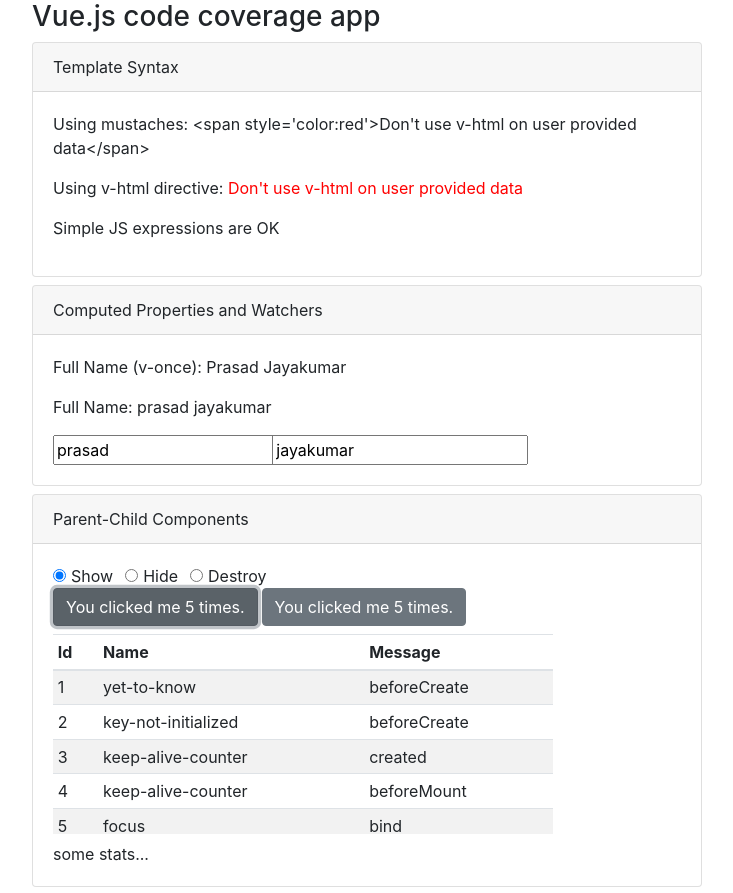
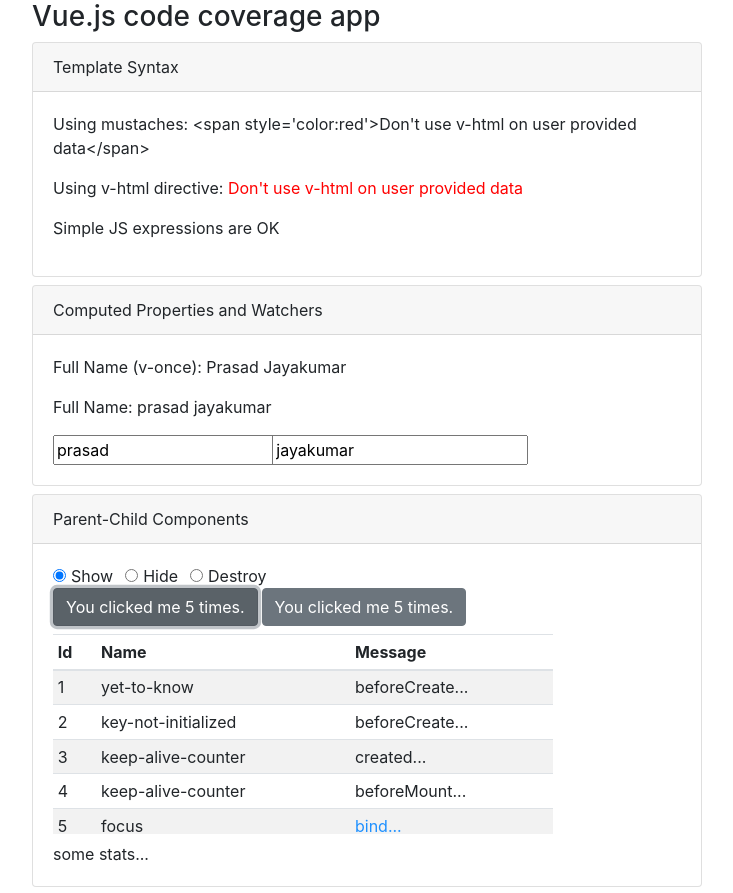
Before and after one commit to PrasadJayakumar/vue-anatomy, a Vue app in the folder vue-2.x-coverage/: page / in a window 1280 px wide. Shown: the top 893 px of the page, without its empty margins (273-1006 px from the left). Built offline with nearby package versions, Linux system fonts and the light colour scheme.

Commit message:
named and dynamic slot

```diff
--- a/vue-2.x-coverage/src/components/parent-child/index.vue
+++ b/vue-2.x-coverage/src/components/parent-child/index.vue
@@ -3,7 +3,11 @@
     <div class="card-header">Parent-Child Components</div>
     <div class="card-body">
       <child @event-msg="onEventMsg"></child>
-      <v-data-table :headers="headers" :items="eventMsgs"> </v-data-table>
+      <v-data-table :headers="headers" :items="eventMsgs">
+        <template v-slot:msg="{ item }">
+          <span :style="getStyle(item.msg)"> {{ item.msg }}... </span>
+        </template>
+      </v-data-table>
     </div>
   </div>
 </template>
@@ -25,6 +29,9 @@ export default {
         { text: 'Name', value: 'name' },
         { text: 'Message', value: 'msg' }
       ],
+      msgStyle: {
+        color: 'red'
+      },
       eventMsgs: []
     }
   },
@@ -35,6 +42,11 @@ export default {
     })
   },
   methods: {
+    getStyle(msg) {
+      return ['bind', 'inserted', 'unbind'].includes(msg)
+        ? { color: 'dodgerblue' }
+        : {}
+    },
     onEventMsg(event) {
       this.eventMsgs.push({ id: this.eventMsgs.length + 1, ...event })
     }
--- a/vue-2.x-coverage/src/shared/components/v-data-table.vue
+++ b/vue-2.x-coverage/src/shared/components/v-data-table.vue
@@ -20,7 +20,7 @@
               v-for="(header, colIdx) in headers"
               :key="header.value + '-' + item.id"
             >
-              <slot name="item" :item="item">
+              <slot :name="header.value" :item="item">
                 {{ item[headers[colIdx].value] }}
               </slot>
             </td>
```
